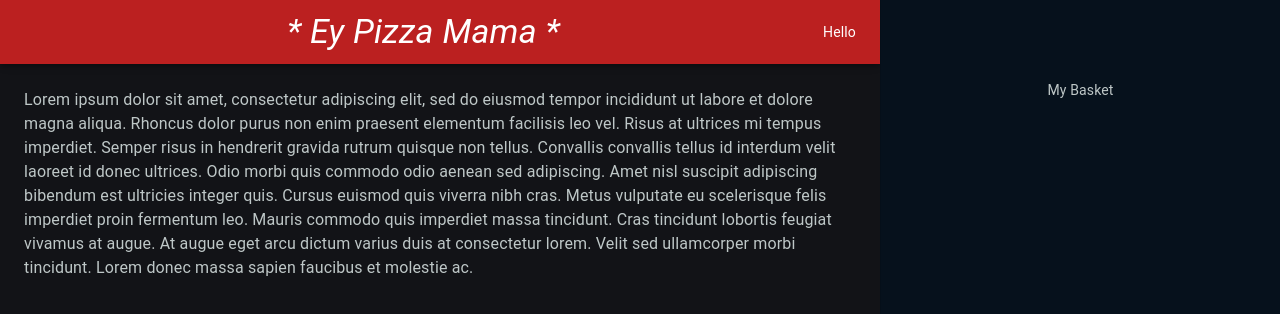
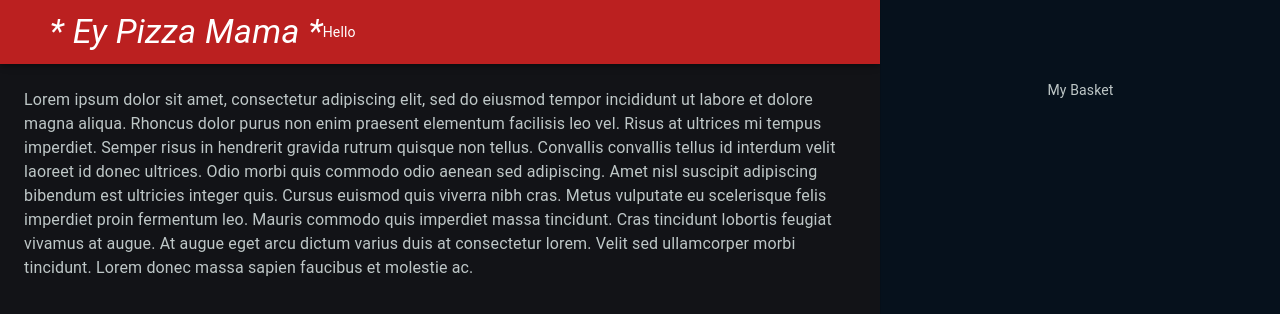
Before and after one commit to TheAncientOwl/pizza-website, a React (Create React App) app: page / in a window 1280 px wide. Shown: the top 314 px of the page. Built offline with nearby package versions, Linux system fonts and the light colour scheme.

Commit message:
edit position.

```diff
--- a/src/components/nav-bar/NavBarTitle.jsx
+++ b/src/components/nav-bar/NavBarTitle.jsx
@@ -2,9 +2,8 @@ import { makeStyles, Typography } from '@material-ui/core';
 
 const useStyles = makeStyles({
   title: {
-    width: '100%',
-    textAlign: 'center',
     fontStyle: 'italic',
+    paddingLeft: '2vw',
   },
 });
 
```
